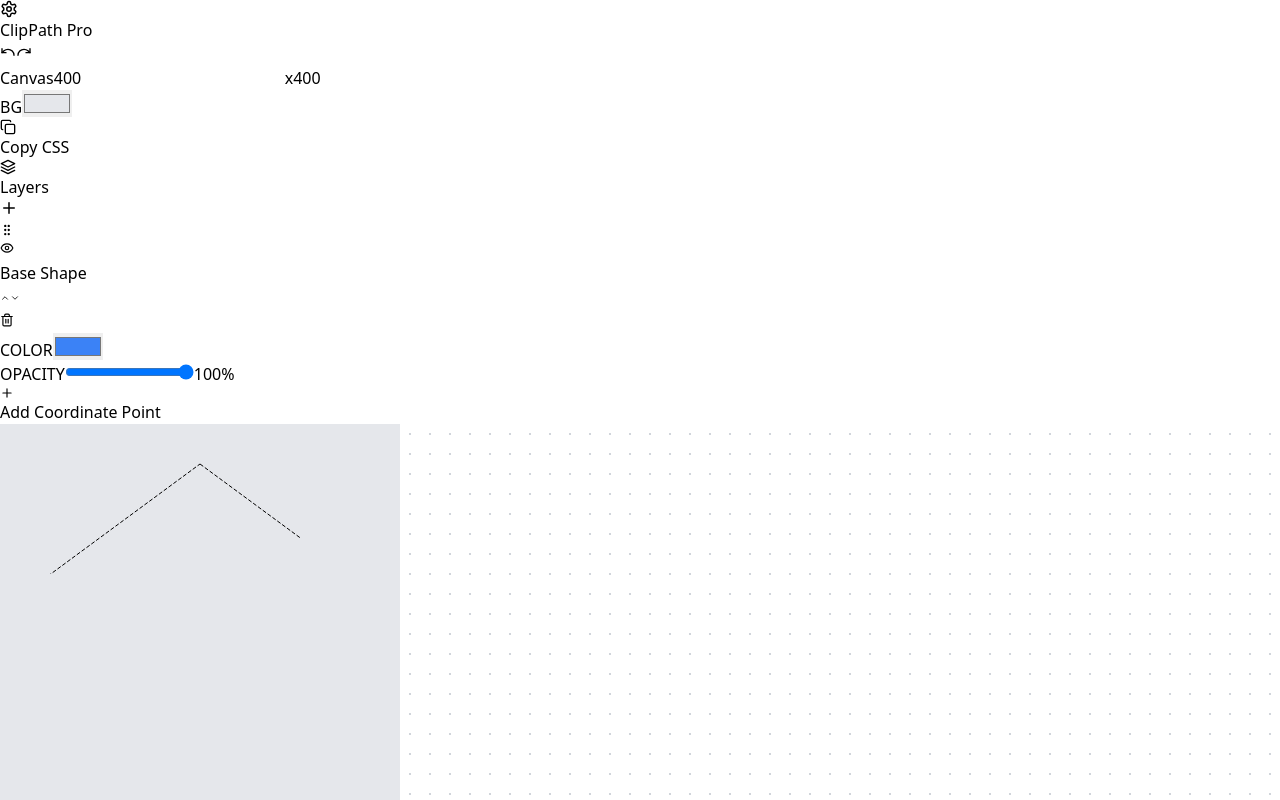
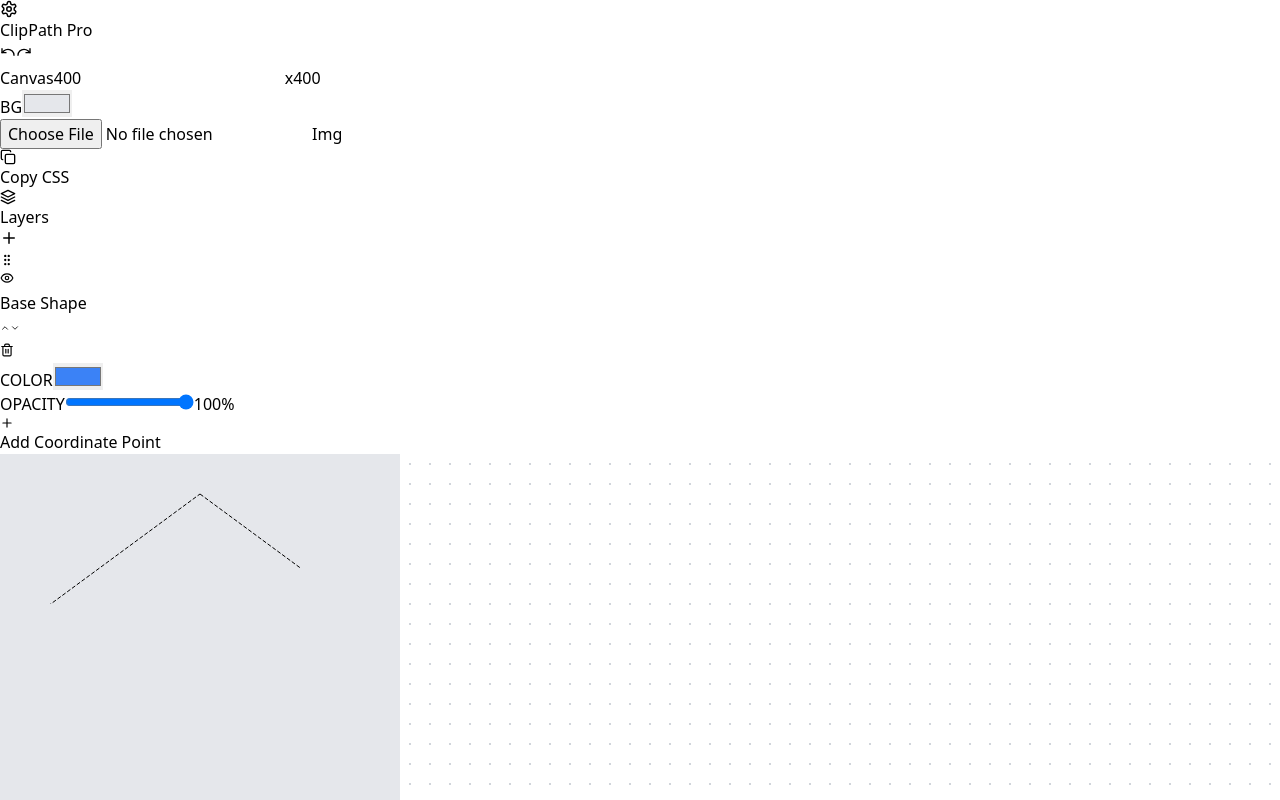
Before and after one commit to ericfransen/clip_path_generator, a React (Vite) app: page / in a window 1280 px wide. Shown: the top 800 px of the page. Built offline with nearby package versions, Linux system fonts and the light colour scheme.

Commit message:
add image add ability

```diff
--- a/src/App.jsx
+++ b/src/App.jsx
@@ -102,6 +102,7 @@ export default function App() {
   const [selectedLayerId, setSelectedLayerId] = useState('1');
   const [canvasSize, setCanvasSize] = useState(DEFAULT_SIZE);
   const [bgColor, setBgColor] = useState('#e5e7eb');
+  const [bgImage, setBgImage] = useState(null);
   const [history, setHistory] = useState([]);
   const [historyIndex, setHistoryIndex] = useState(-1);
   const [isDragging, setIsDragging] = useState(false);
@@ -118,6 +119,17 @@ export default function App() {
   // DnD for Layers
   const dragLayerItem = useRef(null);
   const dragOverLayerItem = useRef(null);
+
+  const handleImageUpload = (e) => {
+    const file = e.target.files[0];
+    if (file) {
+      const reader = new FileReader();
+      reader.onloadend = () => {
+        setBgImage(reader.result);
+      };
+      reader.readAsDataURL(file);
+    }
+  };
 
   // --- History Management ---
   const addToHistory = useCallback((newLayers) => {
@@ -475,6 +487,25 @@ ${css}`;
               onChange={(e) => setBgColor(e.target.value)}
               className="w-6 h-6 rounded cursor-pointer border-none bg-transparent"
              />
+             <div className="w-px h-4 bg-gray-300 mx-1"></div>
+             <label className="cursor-pointer hover:text-blue-600 relative group">
+                <input
+                  type="file"
+                  accept="image/*"
+                  className="hidden"
+                  onChange={handleImageUpload}
+                />
+                <span className="text-xs font-bold text-gray-500 group-hover:text-blue-600 uppercase">Img</span>
+             </label>
+             {bgImage && (
+                <button
+                  onClick={() => setBgImage(null)}
+                  className="ml-1 text-gray-400 hover:text-red-500"
+                  title="Remove Image"
+                >
+                  <Trash2 size={12} />
+                </button>
+             )}
            </div>
 
           <button
@@ -629,13 +660,14 @@ ${css}`;
         {/* --- Center Stage (Canvas) --- */}
         <main className="flex-1 flex items-center justify-center bg-dots overflow-auto relative p-8">
            <div
-            className="shadow-xl relative transition-all duration-300 ease-out bg-white"
+            className="shadow-xl relative transition-all duration-300 ease-out bg-white bg-cover bg-center bg-no-repeat"
             ref={canvasRef}
             onMouseDown={handleCanvasMouseDown}
             style={{
               width: canvasSize.width,
               height: canvasSize.height,
               backgroundColor: bgColor,
+              backgroundImage: bgImage ? `url(${bgImage})` : 'none',
               cursor: selectedLayerId ? 'default' : 'pointer'
             }}
             title={selectedLayerId ? "Click background to deselect" : "Click to select background"}
```
Also changed, not shown: 5 other files (tests, documents, lock files or other folders).
